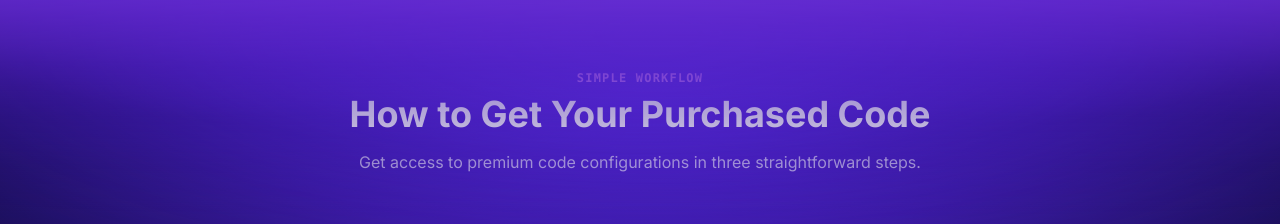
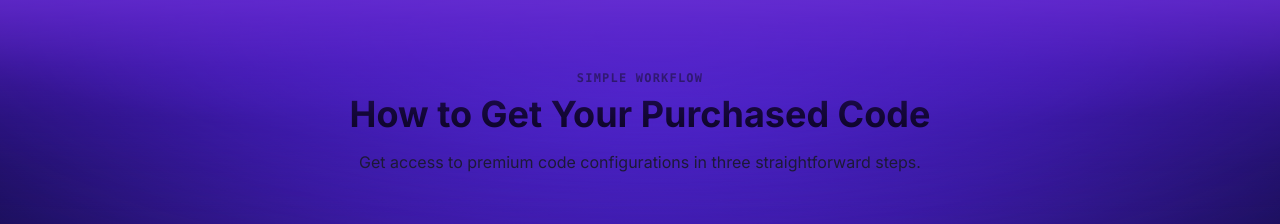
Before and after one commit to jainil224/CodeBazaar, a React (Vite) app: page / in a window 1280 px wide. Shown: the part 826-1050 px from the top of the page. Built offline with nearby package versions, Linux system fonts and the light colour scheme; a web font is replaced by a local one.

Commit message:
feat: implement interactive HowItWorks section with animated SVG pipeline and ambient background styles

```diff
--- a/src/components/HowItWorks.tsx
+++ b/src/components/HowItWorks.tsx
@@ -616,9 +616,9 @@ export default function HowItWorks() {
       <div className="max-w-[1200px] mx-auto relative z-10">
         {/* Title */}
         <div className="text-center mb-16">
-          <h2 className="text-xs uppercase tracking-widest font-bold text-purple-400 font-mono">Simple Workflow</h2>
-          <h3 className="text-3xl sm:text-4xl font-bold text-white mt-2">How to Get Your Purchased Code</h3>
-          <p className="text-white/60 max-w-[600px] mx-auto mt-4 text-base">
+          <h2 className="text-xs uppercase tracking-widest font-bold font-mono" style={{ color: '#1a1a2e' }}>Simple Workflow</h2>
+          <h3 className="text-3xl sm:text-4xl font-bold mt-2" style={{ color: '#000000' }}>How to Get Your Purchased Code</h3>
+          <p className="max-w-[600px] mx-auto mt-4 text-base" style={{ color: '#1c1c2e' }}>
             Get access to premium code configurations in three straightforward steps.
           </p>
         </div>
```
